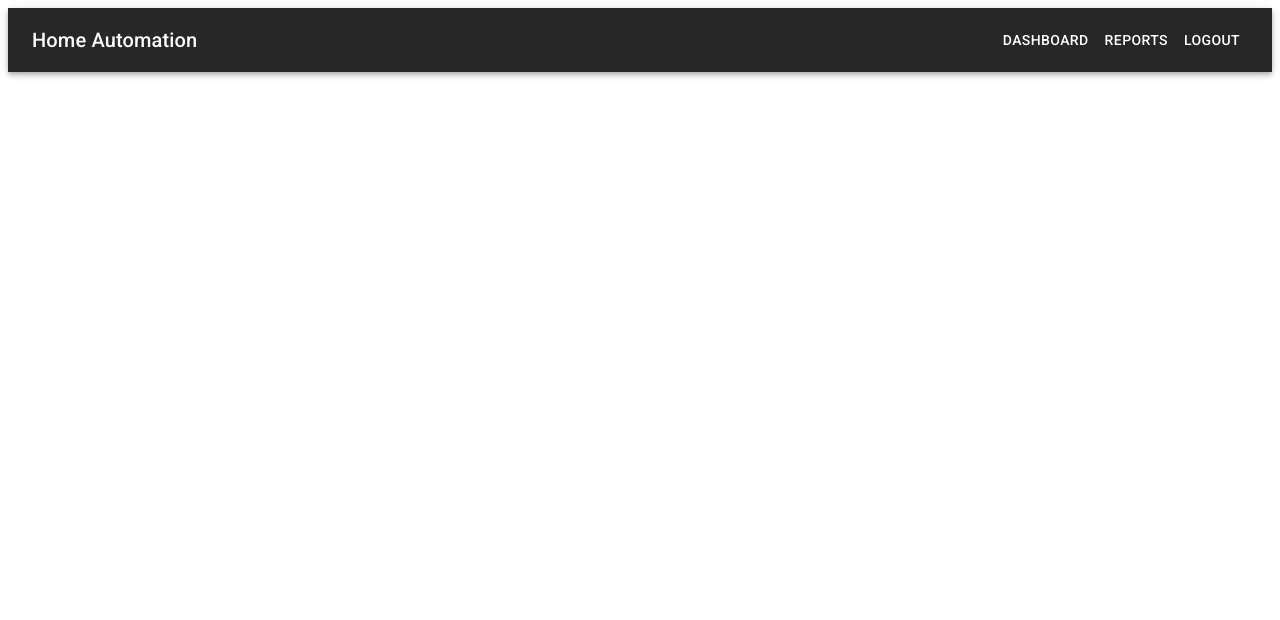
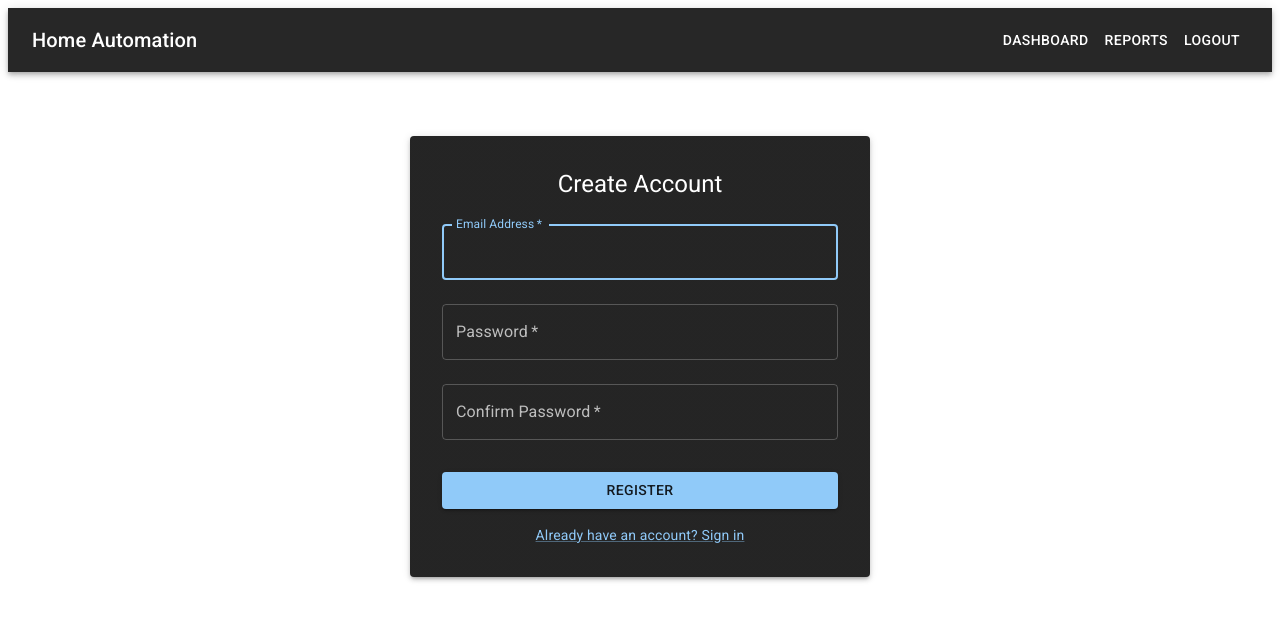
Before and after one commit to Aditya1603200/HomeOS, a React (Create React App) app: page /register in a window 1280 px wide. Shown: the top 620 px of the page. Built offline with nearby package versions, Linux system fonts and the light colour scheme; no server answers; sample sign-in values are in the browser's storage.

Commit message:
Added register functionality

```diff
--- a/src/App.tsx
+++ b/src/App.tsx
@@ -3,6 +3,7 @@ import { BrowserRouter as Router, Routes, Route, Navigate } from 'react-router-d
 import { ThemeProvider, createTheme } from '@mui/material';
 import { AuthProvider, useAuth } from './contexts/AuthContext';
 import Login from './pages/Login';
+import Register from './pages/Register';
 import DeviceControls from './components/DeviceControls';
 import Reports from './pages/Reports';
 import { Box, AppBar, Toolbar, Typography, Button } from '@mui/material';
@@ -59,6 +60,7 @@ const App: React.FC = () => {
             <Navigation />
             <Routes>
               <Route path="/login" element={<Login />} />
+              <Route path="/register" element={<Register />} />
               <Route
                 path="/dashboard"
                 element={
--- a/src/contexts/AuthContext.tsx
+++ b/src/contexts/AuthContext.tsx
@@ -4,6 +4,7 @@ import {
   signInWithEmailAndPassword,
   signOut,
   onAuthStateChanged,
+  createUserWithEmailAndPassword,
   User
 } from 'firebase/auth';
 import { auth } from '../firebase';
@@ -11,6 +12,7 @@ import { auth } from '../firebase';
 interface AuthContextType {
   currentUser: User | null;
   login: (email: string, password: string) => Promise<void>;
+  register: (email: string, password: string) => Promise<void>;
   logout: () => Promise<void>;
   loading: boolean;
 }
@@ -42,6 +44,10 @@ export const AuthProvider: React.FC<{ children: React.ReactNode }> = ({ children
     await signInWithEmailAndPassword(auth, email, password);
   };
 
+  const register = async (email: string, password: string) => {
+    await createUserWithEmailAndPassword(auth, email, password);
+  };
+
   const logout = async () => {
     await signOut(auth);
   };
@@ -49,6 +55,7 @@ export const AuthProvider: React.FC<{ children: React.ReactNode }> = ({ children
   const value = {
     currentUser,
     login,
+    register,
     logout,
     loading
   };
--- /dev/null
+++ b/src/pages/Register.tsx
@@ -0,0 +1,129 @@
+import React, { useState } from 'react';
+import {
+  Box,
+  Button,
+  TextField,
+  Typography,
+  Container,
+  Paper,
+  Alert,
+  Link,
+} from '@mui/material';
+import { useAuth } from '../contexts/AuthContext';
+import { useNavigate, Link as RouterLink } from 'react-router-dom';
+
+const Register: React.FC = () => {
+  const [email, setEmail] = useState('');
+  const [password, setPassword] = useState('');
+  const [confirmPassword, setConfirmPassword] = useState('');
+  const [error, setError] = useState('');
+  const [loading, setLoading] = useState(false);
+  const { register } = useAuth();
+  const navigate = useNavigate();
+
+  const handleSubmit = async (e: React.FormEvent) => {
+    e.preventDefault();
+
+    if (password !== confirmPassword) {
+      return setError('Passwords do not match');
+    }
+
+    try {
+      setError('');
+      setLoading(true);
+      await register(email, password);
+      navigate('/dashboard');
+    } catch (err) {
+      setError('Failed to create an account. Please try again.');
+    } finally {
+      setLoading(false);
+    }
+  };
+
+  return (
+    <Container component="main" maxWidth="xs">
+      <Box
+        sx={{
+          marginTop: 8,
+          display: 'flex',
+          flexDirection: 'column',
+          alignItems: 'center',
+        }}
+      >
+        <Paper
+          elevation={3}
+          sx={{
+            padding: 4,
+            display: 'flex',
+            flexDirection: 'column',
+            alignItems: 'center',
+            width: '100%',
+          }}
+        >
+          <Typography component="h1" variant="h5">
+            Create Account
+          </Typography>
+          {error && (
+            <Alert severity="error" sx={{ mt: 2, width: '100%' }}>
+              {error}
+            </Alert>
+          )}
+          <Box component="form" onSubmit={handleSubmit} sx={{ mt: 1, width: '100%' }}>
+            <TextField
+              margin="normal"
+              required
+              fullWidth
+              id="email"
+              label="Email Address"
+              name="email"
+              autoComplete="email"
+              autoFocus
+              value={email}
+              onChange={(e) => setEmail(e.target.value)}
+            />
+            <TextField
+              margin="normal"
+              required
+              fullWidth
+              name="password"
+              label="Password"
+              type="password"
+              id="password"
+              autoComplete="new-password"
+              value={password}
+              onChange={(e) => setPassword(e.target.value)}
+            />
+            <TextField
+              margin="normal"
+              required
+              fullWidth
+              name="confirmPassword"
+              label="Confirm Password"
+              type="password"
+              id="confirmPassword"
+              autoComplete="new-password"
+              value={confirmPassword}
+              onChange={(e) => setConfirmPassword(e.target.value)}
+            />
+            <Button
+              type="submit"
+              fullWidth
+              variant="contained"
+              sx={{ mt: 3, mb: 2 }}
+              disabled={loading}
+            >
+              Register
+            </Button>
+            <Box sx={{ textAlign: 'center' }}>
+              <Link component={RouterLink} to="/login" variant="body2">
+                Already have an account? Sign in
+              </Link>
+            </Box>
+          </Box>
+        </Paper>
+      </Box>
+    </Container>
+  );
+};
+
+export default Register;
```
